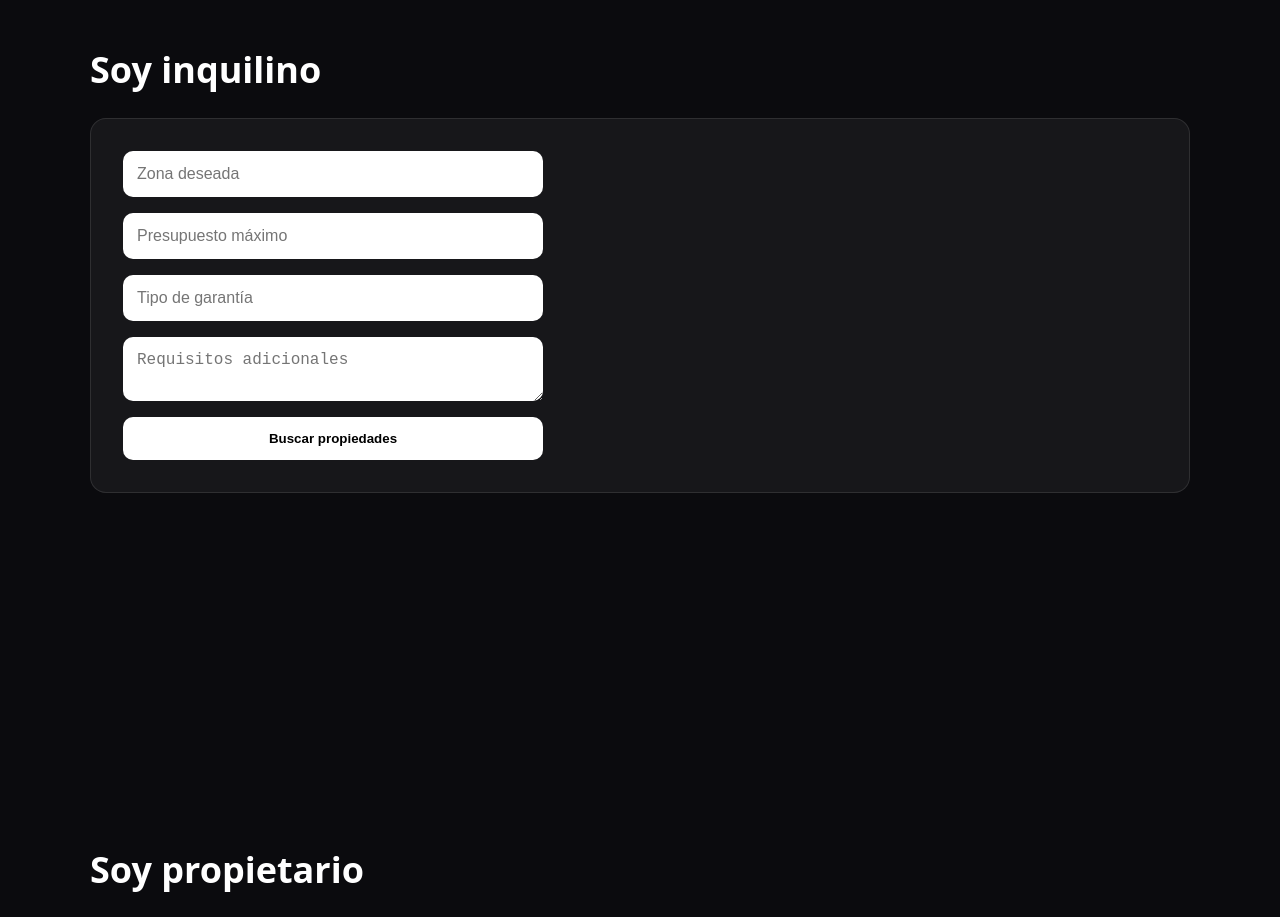
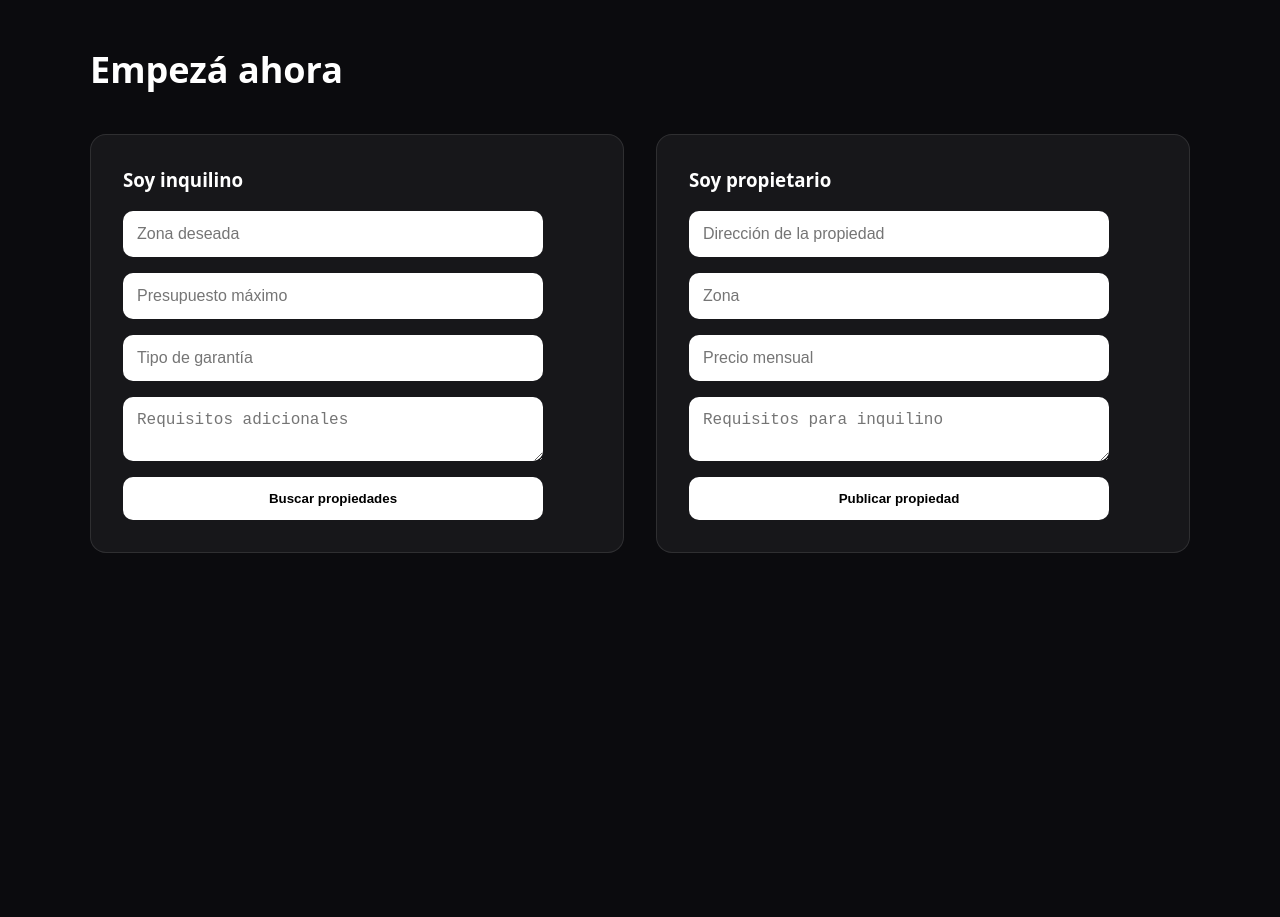
Before and after one commit to rentverlo-dotcom/verlo, a Next.js app: page / in a window 1280 px wide. Shown: the part 960-1877 px from the top of the page. After the commit the page ends 1655 px from the top, so only its background shows below. Built offline with nearby package versions, Linux system fonts and the light colour scheme.

Commit message:
Update page.tsx

```diff
--- a/app/page.tsx
+++ b/app/page.tsx
@@ -6,8 +6,8 @@ export default function HomePage() {
         <div className="nav">
           <strong>VERLO</strong>
           <nav className="nav-links">
-            <a href="#inquilino">Soy inquilino</a>
-            <a href="#propietario">Soy propietario</a>
+            <a href="#forms">Soy inquilino</a>
+            <a href="#forms">Soy propietario</a>
           </nav>
         </div>
       </header>
@@ -23,11 +23,22 @@ export default function HomePage() {
         </div>
       </section>
 
+      {/* FORMS SIDE BY SIDE */}
+      <section id="forms">
+        <div className="container">
+          <h2>Empezá ahora</h2>
+
+          <div
+            style={{
+              display: "grid",
+              gridTemplateColumns: "1fr 1fr",
+              gap: "32px",
+              marginTop: "40px",
+            }}
+          >
             {/* INQUILINO */}
-      <section id="inquilino">
-        <div className="container">
-          <h2>Soy inquilino</h2>
             <div className="card">
+              <h3 style={{ marginTop: 0 }}>Soy inquilino</h3>
               <form className="form">
                 <input placeholder="Zona deseada" />
                 <input placeholder="Presupuesto máximo" type="number" />
@@ -38,14 +49,10 @@ export default function HomePage() {
                 </button>
               </form>
             </div>
-        </div>
-      </section>
 
             {/* PROPIETARIO */}
-      <section id="propietario">
-        <div className="container">
-          <h2>Soy propietario</h2>
             <div className="card">
+              <h3 style={{ marginTop: 0 }}>Soy propietario</h3>
               <form className="form">
                 <input placeholder="Dirección de la propiedad" />
                 <input placeholder="Zona" />
@@ -57,6 +64,7 @@ export default function HomePage() {
               </form>
             </div>
           </div>
+        </div>
       </section>
     </>
   );
```
Lines whose indentation alone changed are shown as unchanged.
